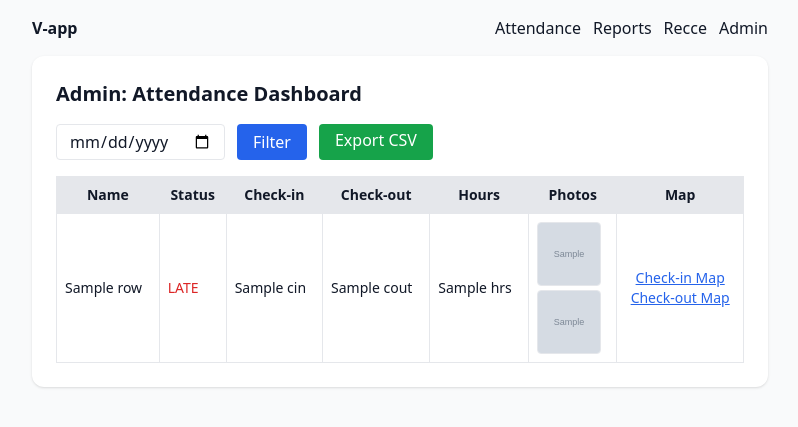
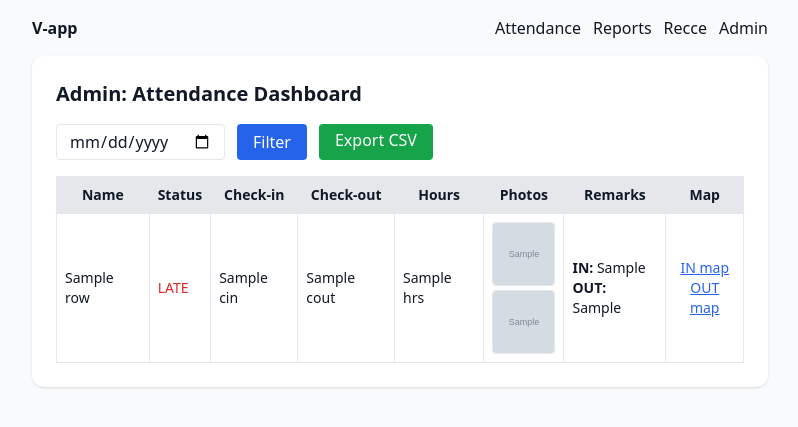
Before and after one commit to RehanWaris/voiceworx-vapp, a FastAPI app: template app/templates/admin_attendance.html in a window 1280 px wide. Shown: the top 427 px of the page, without its empty margins (240-1038 px from the left). Run offline with FastAPI, Linux system fonts and the light colour scheme; the template is opened without the code that fills it: most values are stand-ins (such as "Sample title", 1, 10 or a date in 2020); grey boxes marked "Sample" are stand-in pictures; some libraries are stand-ins or nearby versions.

Commit message:
Update admin_attendance.html

```diff
--- a/app/templates/admin_attendance.html
+++ b/app/templates/admin_attendance.html
@@ -1,4 +1,3 @@
-
 {% extends 'base.html' %}
 {% block c %}
 <h1 class="text-xl font-semibold mb-4">Admin: Attendance Dashboard</h1>
@@ -18,6 +17,7 @@
       <th class="border p-2">Check-out</th>
       <th class="border p-2">Hours</th>
       <th class="border p-2">Photos</th>
+      <th class="border p-2">Remarks</th>
       <th class="border p-2">Map</th>
     </tr>
   </thead>
@@ -37,12 +37,16 @@
           <a href="{{ r.cout_photo }}" target="_blank"><img src="{{ r.cout_photo }}" class="w-16 h-16 object-cover rounded border"></a>
         {% endif %}
       </td>
+      <td class="border p-2">
+        {% if r.cin_remark %}<div><b>IN:</b> {{ r.cin_remark }}</div>{% endif %}
+        {% if r.cout_remark %}<div><b>OUT:</b> {{ r.cout_remark }}</div>{% endif %}
+      </td>
       <td class="border p-2 text-center">
         {% if r.cin_lat %}
-        <a href="https://maps.google.com/?q={{ r.cin_lat }},{{ r.cin_lng }}" target="_blank" class="text-blue-600 underline">Check-in Map</a><br>
+          <a href="https://maps.google.com/?q={{ r.cin_lat }},{{ r.cin_lng }}" target="_blank" class="text-blue-600 underline">IN map</a><br>
         {% endif %}
         {% if r.cout_lat %}
-        <a href="https://maps.google.com/?q={{ r.cout_lat }},{{ r.cout_lng }}" target="_blank" class="text-blue-600 underline">Check-out Map</a>
+          <a href="https://maps.google.com/?q={{ r.cout_lat }},{{ r.cout_lng }}" target="_blank" class="text-blue-600 underline">OUT map</a>
         {% endif %}
       </td>
     </tr>
```
